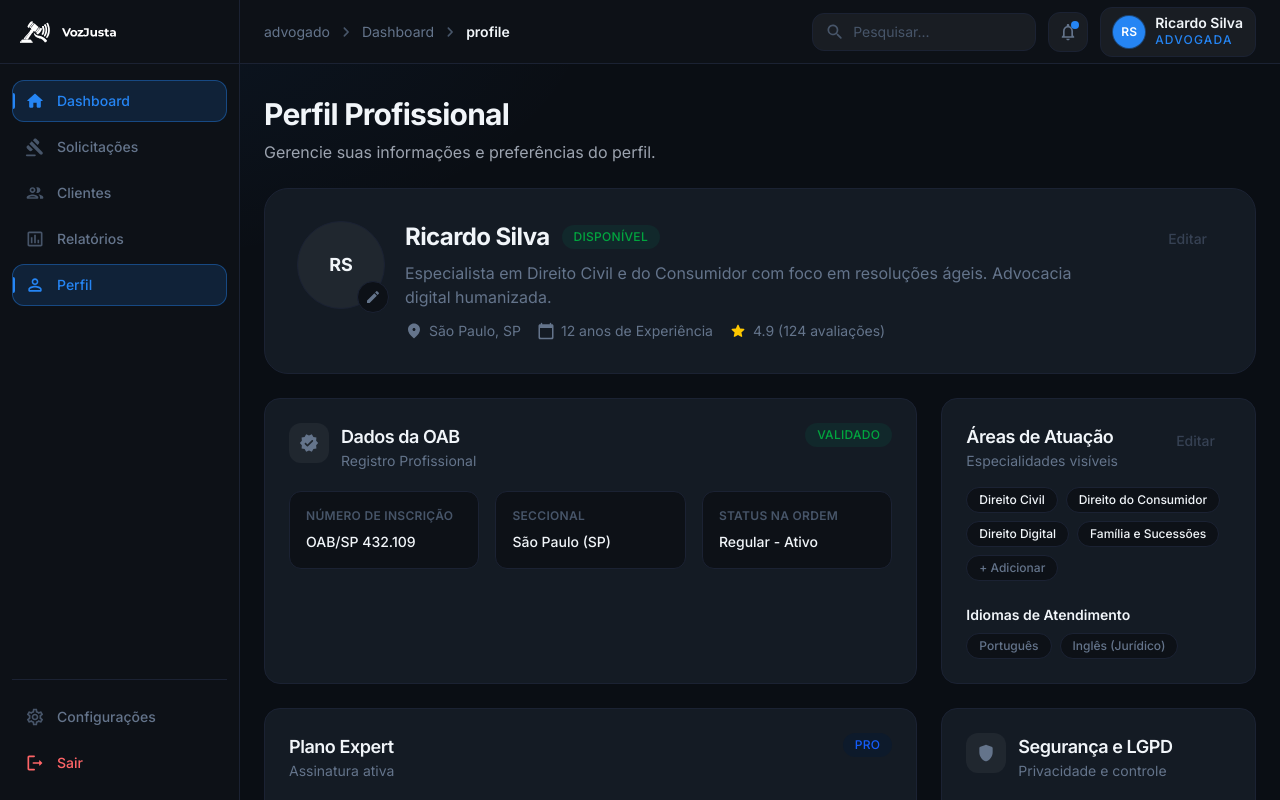
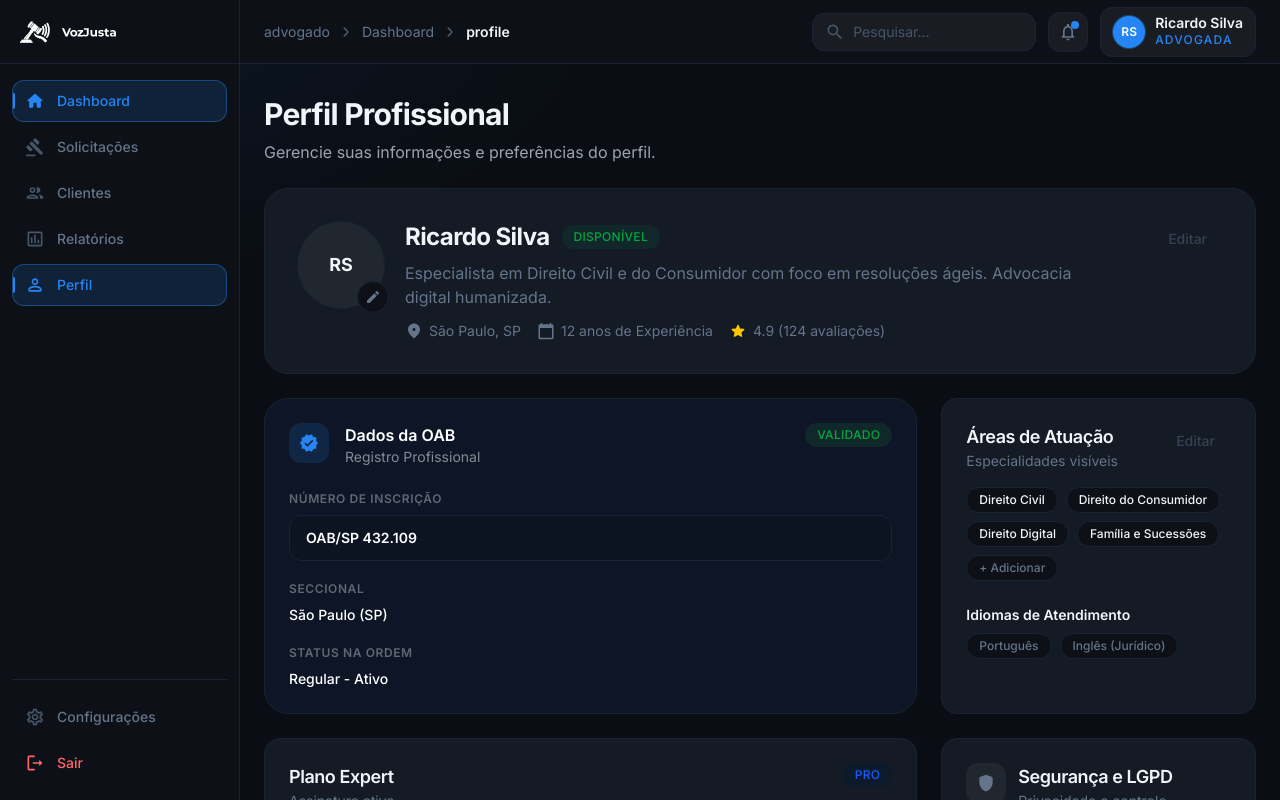
Before and after one commit to VozJusta/VJ.WEB, a Next.js app: page /advogado/dashboard/profile in a window 1280 px wide. Shown: the top 800 px of the page. Built offline with nearby package versions, Linux system fonts and the light colour scheme.

Commit message:
fix(ui): match lawyer OAB section layout

```diff
--- a/app/features/advogado/profile/index.tsx
+++ b/app/features/advogado/profile/index.tsx
@@ -154,47 +154,47 @@ export function LawyerDashboardProfileFeature() {
       </section>
 
       <div className="grid grid-cols-1 gap-6 lg:grid-cols-3">
-        <section className="rounded-2xl border border-(--border-subtle) bg-surface-elevated p-6 lg:col-span-2">
+        <section className="rounded-3xl border border-[#1B2233] bg-[#0d1526] p-6 lg:col-span-2">
           <header className="flex items-start justify-between gap-4">
-            <div className="flex items-start gap-3">
-              <span className="inline-flex h-10 w-10 items-center justify-center rounded-xl bg-foreground/5 text-text-secondary">
+            <div className="flex items-start gap-4">
+              <span className="inline-flex h-10 w-10 items-center justify-center rounded-xl bg-[#2585F4]/15 text-[#2585F4] shrink-0">
                 <VerifiedRounded fontSize="small" aria-hidden />
               </span>
               <div>
-                <h3 className="text-lg font-semibold tracking-tight text-foreground">
-                  Dados da OAB
-                </h3>
-                <p className="text-sm text-text-secondary">Registro Profissional</p>
+                <h3 className="text-base font-semibold text-white">Dados da OAB</h3>
+                <p className="text-sm text-white/50">Registro Profissional</p>
               </div>
             </div>
 
             <Badge text={profile.oab.validatedLabel} variant="green" />
           </header>
 
-          <div className="mt-5 grid grid-cols-1 gap-4 md:grid-cols-3">
-            <div className="rounded-xl border border-(--border-subtle) bg-surface p-4">
-              <p className="text-xs font-semibold uppercase tracking-wide text-text-muted">
+          <div className="mt-6 space-y-5">
+            <div>
+              <p className="text-xs font-semibold uppercase tracking-wider text-white/35">
                 Número de inscrição
               </p>
-              <p className="mt-2 text-sm font-medium text-foreground">
-                {profile.oab.number}
-              </p>
+              <div className="mt-2 rounded-xl border border-[#1B2233] bg-[#0a0f1a]/40 px-4 py-3">
+                <p className="text-sm font-semibold text-white">
+                  {profile.oab.number}
+                </p>
+              </div>
             </div>
 
-            <div className="rounded-xl border border-(--border-subtle) bg-surface p-4">
-              <p className="text-xs font-semibold uppercase tracking-wide text-text-muted">
+            <div>
+              <p className="text-xs font-semibold uppercase tracking-wider text-white/35">
                 Seccional
               </p>
-              <p className="mt-2 text-sm font-medium text-foreground">
+              <p className="mt-2 text-sm font-medium text-white">
                 {profile.oab.section}
               </p>
             </div>
 
-            <div className="rounded-xl border border-(--border-subtle) bg-surface p-4">
-              <p className="text-xs font-semibold uppercase tracking-wide text-text-muted">
+            <div>
+              <p className="text-xs font-semibold uppercase tracking-wider text-white/35">
                 Status na Ordem
               </p>
-              <p className="mt-2 text-sm font-medium text-foreground">
+              <p className="mt-2 text-sm font-medium text-white">
                 {profile.oab.status}
               </p>
             </div>
--- a/components/ui/productivity-chart/index.tsx
+++ b/components/ui/productivity-chart/index.tsx
@@ -1,7 +1,15 @@
 "use client";
 
 import { useMemo } from "react";
-import { AreaChart, Area, XAxis, YAxis, Tooltip, ResponsiveContainer, CartesianGrid } from "recharts";
+import {
+  Area,
+  AreaChart,
+  CartesianGrid,
+  ResponsiveContainer,
+  Tooltip,
+  XAxis,
+  YAxis,
+} from "recharts";
 import type { ChartDataPoint } from "@/types/dashboard.types";
 
 type ProductivityChartProps = {
@@ -15,10 +23,7 @@ export function ProductivityChart({ data, className }: ProductivityChartProps) {
   return (
     <div className={className}>
       <ResponsiveContainer width="100%" height="100%">
-        <AreaChart
-          data={data}
-          margin={{ top: 10, right: 10, left: 0, bottom: 0 }}
-        >
+        <AreaChart data={data} margin={{ top: 10, right: 10, left: 0, bottom: 0 }}>
           <defs>
             <linearGradient id="productivityGradient" x1="0" y1="0" x2="0" y2="1">
               <stop offset="0%" stopColor="rgb(37, 133, 244)" stopOpacity={0.3} />
@@ -69,8 +74,21 @@ export function ProductivityChart({ data, className }: ProductivityChartProps) {
               fontSize: "14px",
               fontWeight: 500,
             }}
-            cursor={{ stroke: "rgb(37, 133, 244)", strokeWidth: 1, strokeDasharray: "5 5" }}
-            formatter={(value: number) => [`${value} casos`, "Processados"]}
+            cursor={{
+              stroke: "rgb(37, 133, 244)",
+              strokeWidth: 1,
+              strokeDasharray: "5 5",
+            }}
+            formatter={(value) => {
+              const parsedValue =
+                typeof value === "number"
+                  ? value
+                  : typeof value === "string"
+                    ? Number(value)
+                    : 0;
+
+              return [`${Number.isFinite(parsedValue) ? parsedValue : 0} casos`, "Processados"];
+            }}
             labelFormatter={(label) => `Dia ${label}`}
           />
 
```
